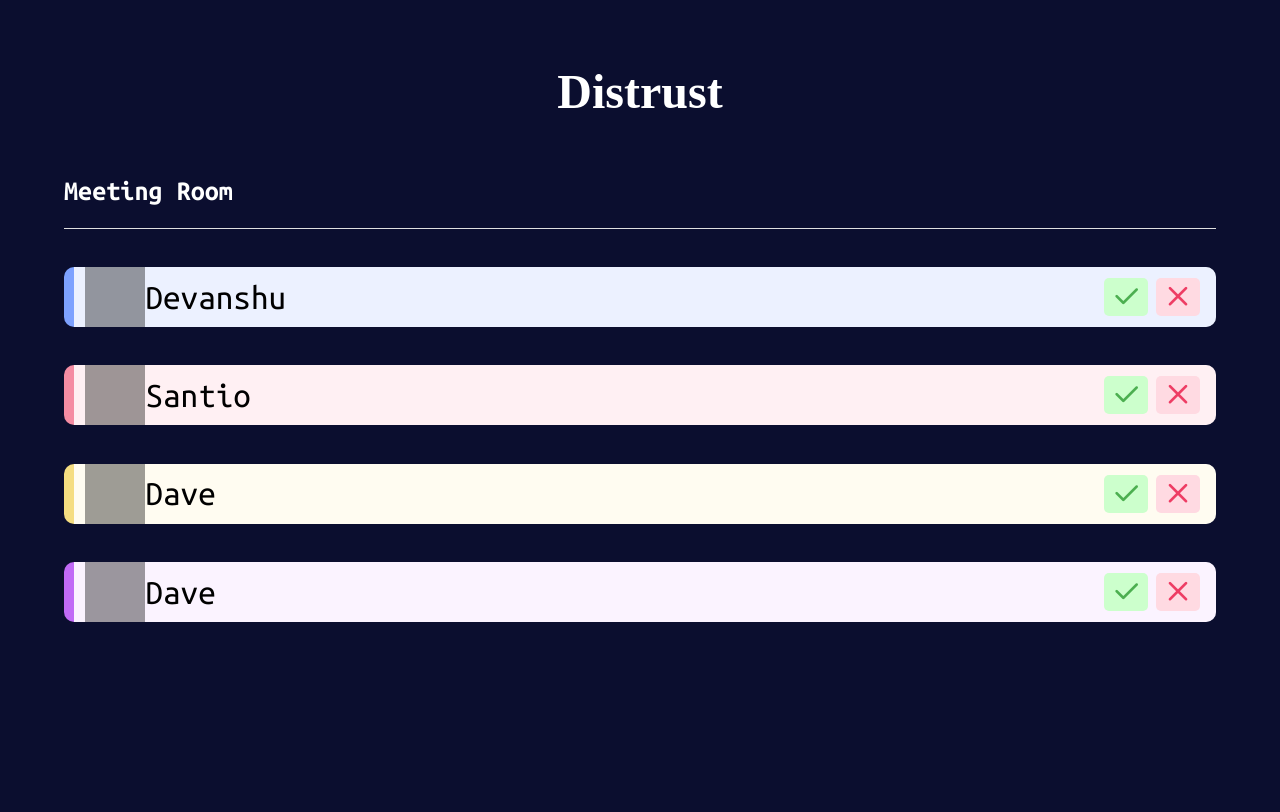
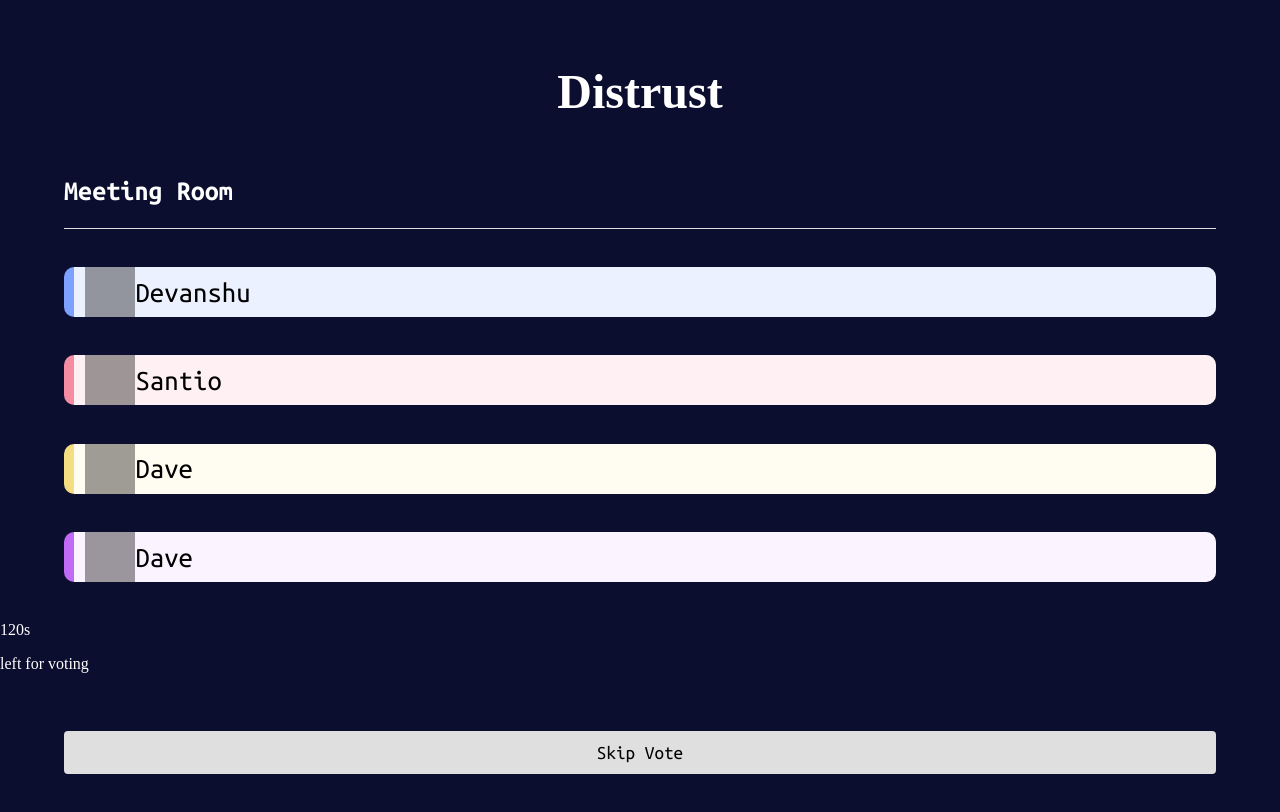
Before and after one commit to scc-distrust/frontend, a Svelte app: page / in a window 1280 px wide. Shown: the top 812 px of the page. Built offline with nearby package versions, Linux system fonts and the light colour scheme; grey boxes are pictures that could not be loaded; some icons are missing; a web font is replaced by a local one.

Commit message:
Adding Timer.

```diff
--- a/src/components/UserCard.svelte
+++ b/src/components/UserCard.svelte
@@ -1,31 +1,56 @@
 <script lang="ts">
+  import { cardClicked } from "../store/ui";
   import type { Color } from "../lib/user";
+
   import Icon from "./Icon.svelte";
+  import { get } from "svelte/store";
 
   export let username: string = "Username";
   export let image: string =
     "https://cdn.vectorstock.com/i/preview-2x/31/01/pixel-art-character-vector-28943101.webp";
   export let color: Color;
-  export let type: String;
   export let voted: boolean = false;
-  export let clicked: boolean = false;
+
+  let clicked: boolean = false;
 
   // Function to handle voting
   function handleVote(isRight: boolean) {
     if (!voted) {
       voted = true;
-      clicked = true;
       // You can add your logic here to handle the vote
       console.log(`Voted ${isRight ? "right" : "wrong"} for ${username}`);
     }
   }
+
+  function unclickAll() {
+    const isOtherClicked = get(cardClicked);
+    if (isOtherClicked !== null) {
+      isOtherClicked();
+    }
+  }
+
+  function handleClick() {
+    const isCurrentlyClicked = clicked;
+    unclickAll();
+
+    if (!isCurrentlyClicked) {
+      cardClicked.set(() => {
+        clicked = false;
+      });
+
+      clicked = true;
+    }
+  }
 </script>
 
+<!-- svelte-ignore a11y_click_events_have_key_events -->
+<!-- svelte-ignore a11y-no-static-element-interactions -->
 <div
   class="user-card"
   style="border-left-color: var(--{color}-border); --bg: var(--{color}-bg);"
+  on:click={handleClick}
 >
-  <div class="background" />
+  <div class="background"></div>
   {#if image}
     <img src={image} alt={username} class="character-image" />
   {:else}
@@ -33,11 +58,16 @@
   {/if}
 
   <p class="username">
-    {username}<span class="thumbs-up"
+    {username}
+  </p>
+
+  {#if voted}
+    <span class="thumbs-up"
       ><Icon color="var(--green)" icon="thumb-up-filled" /></span
     >
-  </p>
+  {/if}
 
+  {#if clicked}
     <div class="vote-buttons">
       <button
         class="vote-button right"
@@ -54,6 +84,7 @@
         <Icon color="var(--red)" icon="x" />
       </button>
     </div>
+  {/if}
 </div>
 
 <style>
@@ -88,21 +119,21 @@
 
   .character-image {
     margin-left: 1%;
-    width: 60px;
-    height: 60px;
+    width: 50px;
+    height: 50px;
     mix-blend-mode: multiply;
   }
 
   .username {
     font-family: "Ubuntu Mono", serif;
-    font-size: 2.2rem;
+    font-size: 1.8rem;
     color: var(--font-color);
     margin: 0%;
   }
 
   .thumbs-up {
     padding-left: 0.5rem;
-    font-size: 2rem;
+    font-size: 1.75rem;
   }
 
   .vote-buttons {
@@ -131,9 +162,4 @@
     background-color: var(--red-bg);
     color: white;
   }
-
-  /* .vote-button:disabled {
-    background-color: #ccc;
-    cursor: not-allowed;
-  } */
 </style>
--- a/src/components/UserProfile.svelte
+++ b/src/components/UserProfile.svelte
@@ -40,7 +40,7 @@
   }
 
   img {
-    width: 128px;
+    width: 120px;
     height: 128px;
     display: block;
     margin-left: auto;
--- a/src/pages/MeetingRoom.svelte
+++ b/src/pages/MeetingRoom.svelte
@@ -2,15 +2,38 @@
   import Title from "../components/Title.svelte";
   import Subtitle from "../components/Subtitle.svelte";
   import UserCard from "../components/UserCard.svelte";
+  import Button from "../components/Button.svelte";
+
+  let timer: number = 120;
 </script>
 
 <div class="main-content">
   <Title size="3rem" />
   <Subtitle size="1.76rem" subtitle="Meeting Room" />
   <div class="user-list">
-    <UserCard username="Devanshu" color="blue" type="" voted={true} clicked={true}/>
-    <UserCard username="Santio" color="red" type="" voted={true} clicked={true}/>
-    <UserCard username="Dave" color="yellow" type="" voted={true} clicked={true}/>
-    <UserCard username="Dave" color="purple" type="" voted={true} clicked={true}/>
+    <UserCard username="Devanshu" color="blue" voted={true} />
+    <UserCard username="Santio" color="red" voted={true} />
+    <UserCard username="Dave" color="yellow" voted={true} />
+    <UserCard username="Dave" color="purple" voted={true} />
+  </div>
+  <div class="timmer">
+    <div class="time-left" >
+    {timer}s
+    </div>
+    <p>left for voting</p>
+  </div>
+  <div class="button-container">
+    <Button text="Skip Vote" type="default" />
   </div>
 </div>
+
+<style>
+  .button-container {
+    width: 100%;
+    position: absolute;
+    padding-left: 5%;
+    padding-right: 5%;
+    margin-bottom: 0.5rem;
+    bottom: 10px;
+  }
+</style>
--- /dev/null
+++ b/src/store/ui.ts
@@ -0,0 +1,3 @@
+import { writable } from "svelte/store";
+
+export const cardClicked = writable<null | (() => void)>(null);
```
Also changed, not shown: src/pages/Waiting.svelte (+4 -4 lines). Lines whose indentation alone changed are shown as unchanged.
